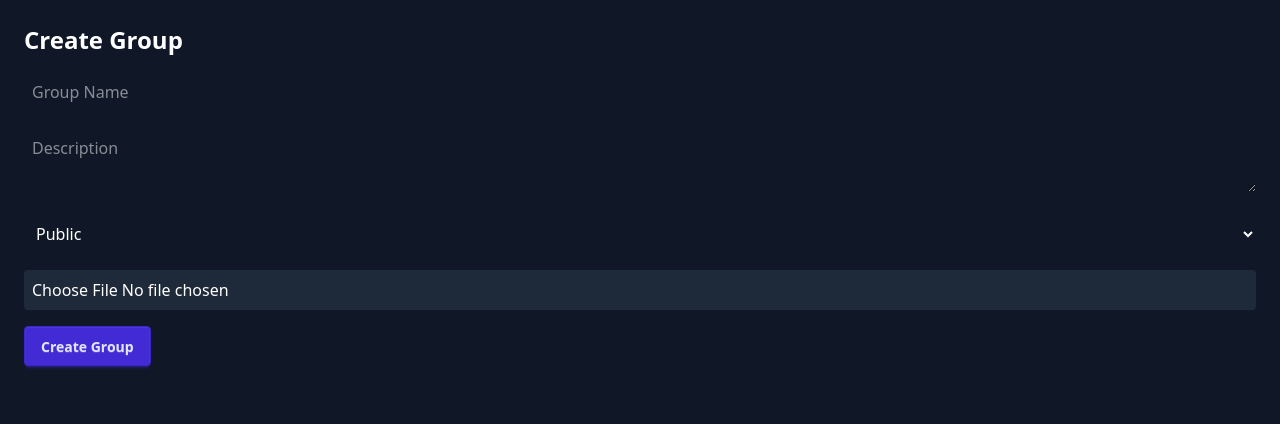
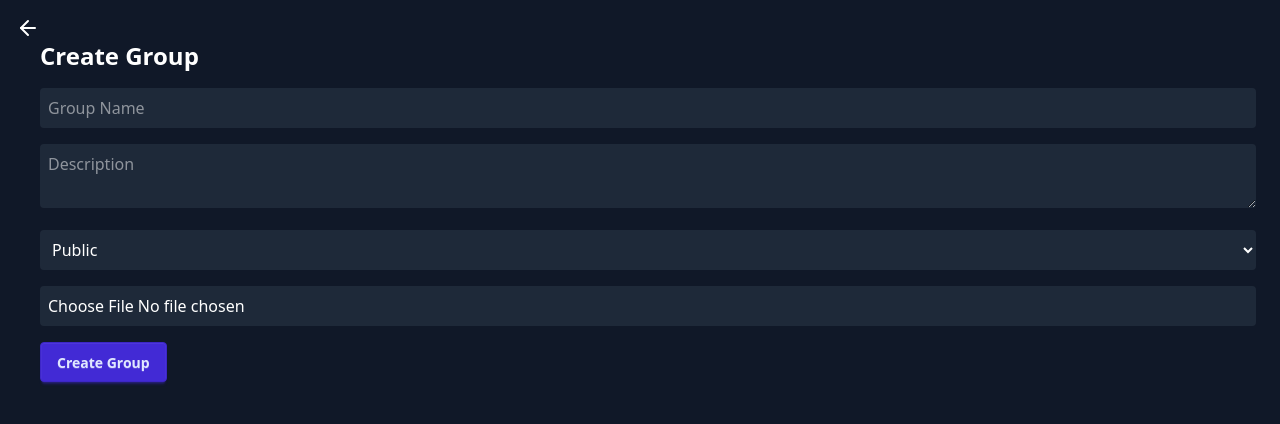
Before and after one commit to s4kr3d-w0r1d/WhatsApp-Clone, a React (Vite) app in the folder whatsapp-clone/newfrontend/: page /create-group in a window 1280 px wide. Shown: the top 424 px of the page. Built offline with nearby package versions, Linux system fonts and the light colour scheme.

Commit message:
Modified create-group UI

```diff
--- a/whatsapp-clone/newfrontend/src/pages/CreateGroup.jsx
+++ b/whatsapp-clone/newfrontend/src/pages/CreateGroup.jsx
@@ -1,11 +1,16 @@
 import { useState } from "react";
 import axios from "axios";
+import { FiArrowLeft } from "react-icons/fi";
+import { useNavigate } from "react-router-dom";
+
 
 const CreateGroup = () => {
   const [name, setName] = useState("");
   const [description, setDescription] = useState("");
   const [groupType, setGroupType] = useState("PUBLIC"); // or "PRIVATE"
   const [groupPicture, setGroupPicture] = useState(null);
+
+  const navigate = useNavigate();
 
   const handleCreate = async () => {
     const loggedInUserId = sessionStorage.getItem("loggedInUserId");
@@ -34,29 +39,38 @@ const CreateGroup = () => {
   };
 
   return (
-    <div className="p-6 text-white bg-gray-900 min-h-screen">
+    <div className="p-6 text-white bg-gray-900 min-h-screen pt-10 pl-10">
+        <button
+        onClick={() => navigate(-1)}
+        className="absolute top-4 left-4 text-2xl text-white hover:text-gray-400"
+      >
+        <FiArrowLeft />
+      </button>
       <h2 className="text-2xl font-bold mb-4">Create Group</h2>
       <input
-        className="w-full mb-4 p-2 rounded"
+  className="w-full mb-4 p-2 rounded bg-gray-800 text-white focus:bg-white focus:text-black transition-colors duration-200"
   type="text"
   placeholder="Group Name"
   value={name}
   onChange={(e) => setName(e.target.value)}
 />
+
 <textarea
-        className="w-full mb-4 p-2 rounded"
+  className="w-full mb-4 p-2 rounded bg-gray-800 text-white focus:bg-white focus:text-black transition-colors duration-200"
   placeholder="Description"
   value={description}
   onChange={(e) => setDescription(e.target.value)}
 />
+
 <select
-        className="w-full mb-4 p-2 rounded"
+  className="w-full mb-4 p-2 rounded bg-gray-800 text-white focus:bg-white focus:text-black transition-colors duration-200"
   value={groupType}
   onChange={(e) => setGroupType(e.target.value)}
 >
   <option value="PUBLIC">Public</option>
   <option value="PRIVATE">Private</option>
 </select>
+
       <input
         className="w-full mb-4 p-2 rounded bg-gray-800"
         type="file"
```
Lines whose indentation alone changed are shown as unchanged.
